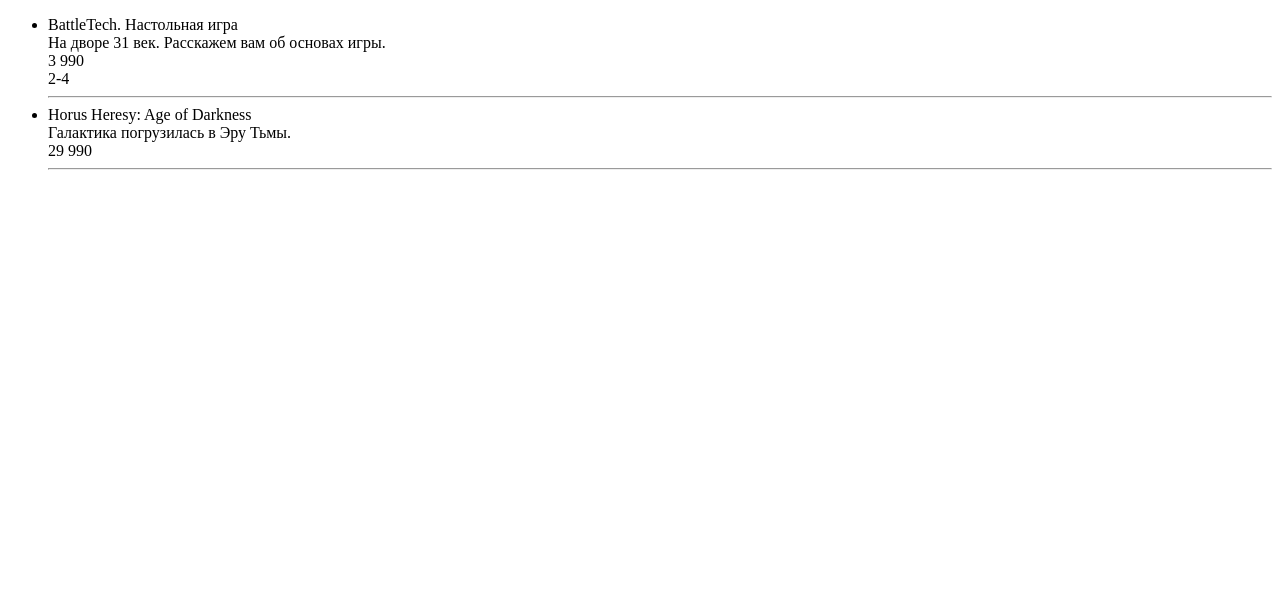
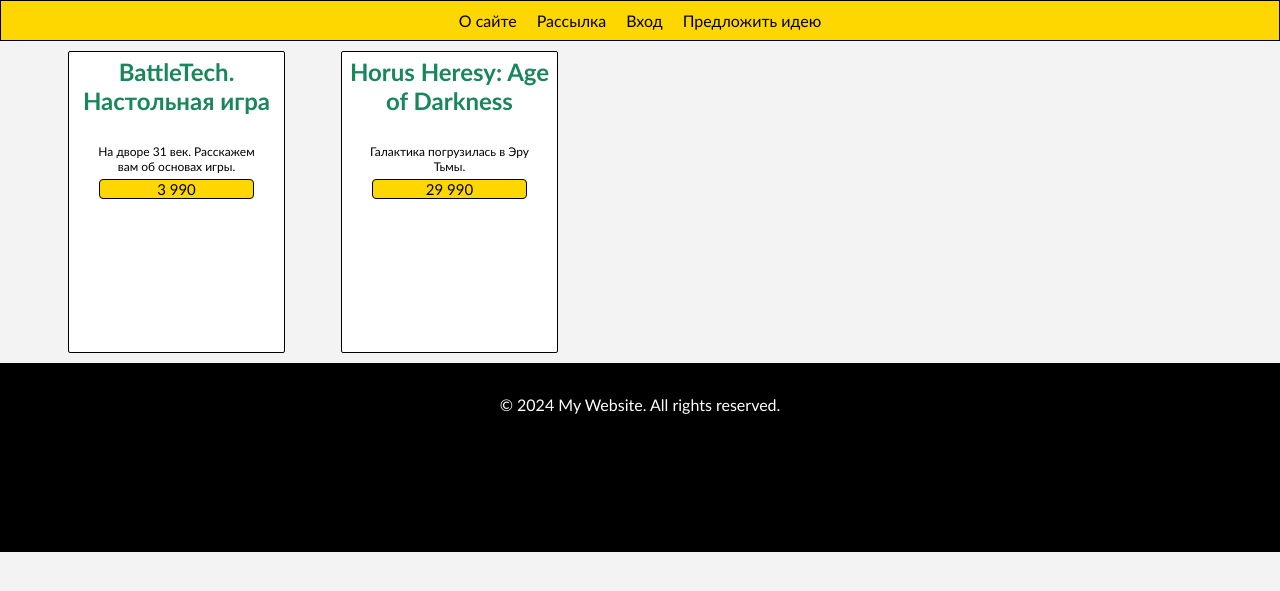
Before and after one commit to frankneck/djsite, a Django app: page / in a window 1280 px wide. Shown: the top 591 px of the page. Run offline with Django 5.2, Linux system fonts and the light colour scheme; data comes from the database, SQL or seed files in the repository; both versions use the stored data as it was after the commit.

Commit message:
created templates, static

```diff
--- a/djsite/djsite/settings.py
+++ b/djsite/djsite/settings.py
@@ -9,7 +9,7 @@
 For the full list of settings and their values, see
 https://docs.djangoproject.com/en/5.0/ref/settings/
 """
-
+import os
 from pathlib import Path
 
 # Build paths inside the project like this: BASE_DIR / 'subdir'.
@@ -117,6 +117,8 @@
 # https://docs.djangoproject.com/en/5.0/howto/static-files/
 
 STATIC_URL = 'static/'
+STATIC_ROOT = os.path.join(BASE_DIR, 'static')
+STATICFILES_DIRS = []
 
 # Default primary key field type
 # https://docs.djangoproject.com/en/5.0/ref/settings/#default-auto-field
--- /dev/null
+++ b/djsite/djsite_app/static/djsite_app/css/styles.css
@@ -0,0 +1,99 @@
+body{
+    width: 100%;
+    margin: 0;
+    padding: 0;
+    font-size: 16px;
+    font-family: 'Calibri', serif;
+    background-color: #f3f3f3;
+}
+
+.main-content{
+    color: #19865C;
+    list-style-type: none;
+    display: flex;
+    flex-direction: row;
+    margin: 0px;
+}
+
+.nav{
+    background-color: gold;
+    border: 1.5px solid #000000;
+    display: flex;
+    flex-direction: row;
+    justify-content: center;
+}
+
+.nav a{
+    transition: color 0.25s;
+}
+
+.nav-item{
+    color: black;
+    margin: 10px;
+    text-decoration: none;
+}
+
+.nav a:hover{
+    color: #fa0000;
+}
+
+.main-item{
+    width: 215px;
+    height: 300px;
+    background-color: white;
+    margin: 10px 28px;
+    border: 1.5px solid black;
+    border-radius: 2px;
+}
+
+.main-item-content h2{
+    margin: 5px 5px;
+    display: flex;
+    justify-content: center;
+    text-align: center;
+}
+
+.main-item-content p{
+    margin: 5px 20px;
+    font-size: 12px;
+    text-align: center;
+    color: black;
+}
+
+.main-item-content a{
+    margin: 0px 30px;
+    display: flex;
+    justify-content: center;
+    padding: 0px 0px;
+    color: #000000;
+    border: 1.5px solid #000000;
+    background-color: rgb(255 215 0);
+    text-decoration: none;
+    font-size: 15px;
+    border-radius: 4px;
+    transition: background-color 0.3s ease;
+}
+
+.site-footer{
+    background-color: #000;
+    color: #fff;
+    padding: 2vh 0;
+    padding-bottom: 122px;
+}
+
+.footer-content{
+    color: white;
+    display: flex;
+    flex-direction: row;
+    justify-content: center;
+}
+
+.buy-button{
+    text-decoration: none;
+}
+
+.buy-button:hover{
+    text-decoration: none;
+    background-color: #000000;
+    color: rgb(255, 255, 255);
+}
--- a/djsite/djsite_app/templates/djsite_app/base.html
+++ b/djsite/djsite_app/templates/djsite_app/base.html
@@ -1,11 +1,29 @@
+{% load static %}
 <!DOCTYPE html>
-<html>
+<html xmlns="http://www.w3.org/1999/html">
 <head>
     <meta charset="UTF-8">
     <title> {{ title }} </title>
+    <link type="text/css" href="{% static 'djsite_app/css/styles.css' %}" rel="stylesheet" />
 </head>
 <body>
-{% block content %}
-{% endblock content %}
+<header class="site-header">
+<div class="nav">
+    {% for i in menu %}
+        <a class="nav-item" href="#">
+            {{ i }}
+        </a>
+    {% endfor %}
+</div>
+</header>
+<div class="main-container">
+    {% block content %}
+    {% endblock content %}
+</div>
+<footer class="site-footer">
+    <p class="footer-content">
+        &copy; 2024 My Website. All rights reserved.
+    </p>
+</footer>
 </body>
 <html>
--- a/djsite/djsite_app/templates/djsite_app/index.html
+++ b/djsite/djsite_app/templates/djsite_app/index.html
@@ -1,16 +1,19 @@
 {% extends 'djsite_app/base.html' %}
 {% block content %}
-<ul>
+<ul class="main-content">
     {% for i in information %}
-        <li>
-            {{i.title}}
-            <br>
-            {{i.description}}
-            <br>
-            {{i.price}}
-            <br>
-            {{i.number_of_players}}
-            <hr>
+        <li class="main-item">
+            <div class="main-item-content">
+                <h2>{{i.title}}</h2>
+                <br>
+                <p>
+                    {{i.description}}
+                    <br>
+                </p>
+                <a class="buy-button" href="#">
+                    {{i.price}}
+                </a>
+            </div>
         </li>
     {% endfor %}
 </ul>
--- a/djsite/djsite_app/views.py
+++ b/djsite/djsite_app/views.py
@@ -2,10 +2,12 @@
 from django.shortcuts import render
 from .models import *
 
+menu = ['О сайте', 'Рассылка', 'Вход', 'Предложить идею']
+
 
 def index(request):
     information = Game.objects.all()
-    return render(request, 'djsite_app/index.html', {'title': 'Главная страница', 'information': information} )
+    return render(request, 'djsite_app/index.html', {'title': 'Главная страница', 'information': information, 'menu': menu})
 
 
 def pageNotFound(request, exception):
```
Also changed, not shown: djsite/db.sqlite3.
